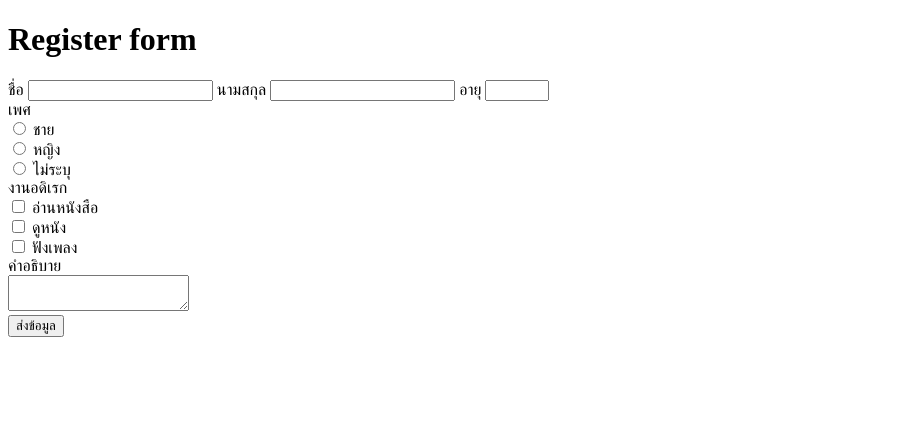
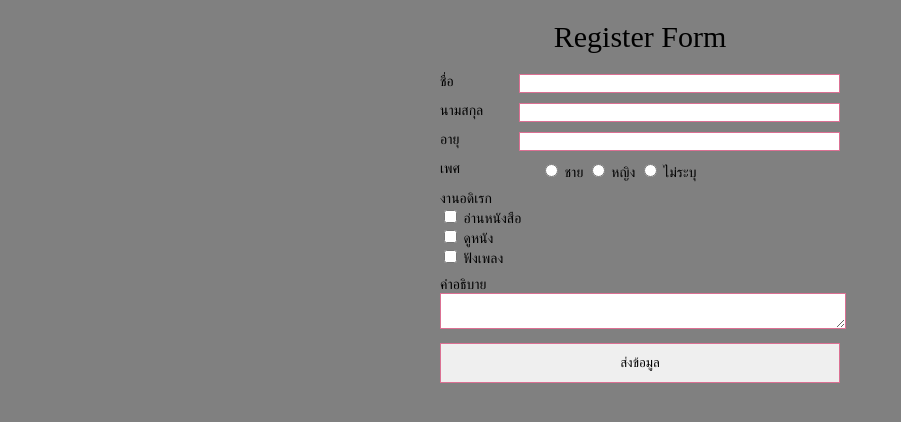
Before and after one commit to Nusnee/241-2567-700, a plain HTML site: page index_1.html in a window 1280 px wide. Shown: the whole page, without its empty margins (0-901 px from the left). Drawn offline with Linux system fonts and the light colour scheme; a web font is replaced by a local one.

Commit message:
CSS update

```diff
--- a/index_1.html
+++ b/index_1.html
@@ -5,27 +5,90 @@
     <meta charset="UTF-8">
     <meta name="viewport" content="width=device-width, initial-scale=1.0">
     <title>Document</title>
+    <style>
+        /*ส่วนนี้คือ CSS */
+        /* ใช้สำหรับแต่ง id class */
+        @font-face {
+            font-family: 'Kanit';
+            src: url('./Kanit/Kanit-Regular.ttf');
+        }
+
+        body {
+            font-family: 'Kanit';
+            background-color: gray;
+            font-size: 14px;
+
+        }
+
+        .container {
+            width: 400px;
+            margin-left: auto;
+            margin-right: auto;
+        }
+
+        .header {
+            font-size: 30px;
+            text-align: center;
+            margin-top: 20px;
+            margin-bottom: 20px;
+        }
+
+        .header-form {
+            width: 100px;
+        }
+
+        .flex {
+            display: flex;
+        }
+
+        .form-input {
+            margin-bottom: 10px;
+        }
+
+        input.form, textarea {
+            border: 1.5px solid palevioletred;
+            width: 100%;
+        }
+        .center {
+            text-align: center;
+        }
+        .button {
+            border: 1.5px solid palevioletred;
+            width: 100%;
+            height: 40px;
+        }
+    </style>
 </head>
 
 <body>
-    <h1> Register form </h1>
-    ชื่อ <input type="text">
-    นามสกุล <input type="text">
-    อายุ <input type="number" min="0" max="100"> <br>
-    <div>
-        เพศ
+    <div class="container">
+        <div class="header">
+            Register Form
         </div>
+
+        <div class="flex form-input">
+            <div class="header-form">ชื่อ</div>
+            <input class="form" type="text">
+        </div>
+        <div class="flex form-input">
+            <div class="header-form">นามสกุล</div>
+            <input class="form" type="text">
+        </div>
+        <div class="flex form-input">
+            <div class="header-form">อายุ</div>
+            <input class="form" type="number" min="0" max="100">
+        </div>
+        <div class="flex gender form-input">
+            <div class="header-form">เพศ</div>
             <div>
                 <input name="gender" type="radio"> ชาย
-    </div>
-    <div>
                 <input name="gender" type="radio"> หญิง
-    </div>
-    <div>
                 <input name="gender" type="radio"> ไม่ระบุ
             </div>
-    <div>
-        งานอดิเรก
+        </div>
+
+        <div class="form-input">
+            <div class="header-form">งานอดิเรก</div>
             <div>
                 <input name="hobby" type="checkbox"> อ่านหนังสือ
             </div>
@@ -36,11 +99,19 @@
                 <input name="hobby" type="checkbox"> ฟังเพลง
             </div>
         </div>
-    <div>
-        คำอธิบาย <br>
+   <div class="form-input">
+        <div class="header-form">คำอธิบาย</div>
         <textarea></textarea>
     </div>
-    <button> ส่งข้อมูล</button>
+    <div class="center">
+        <button class="button">ส่งข้อมูล</button>
+    </div>
+
+    </div>
+
+
+
+
 </body>
 
 </html>
```
Lines whose indentation alone changed are shown as unchanged.
